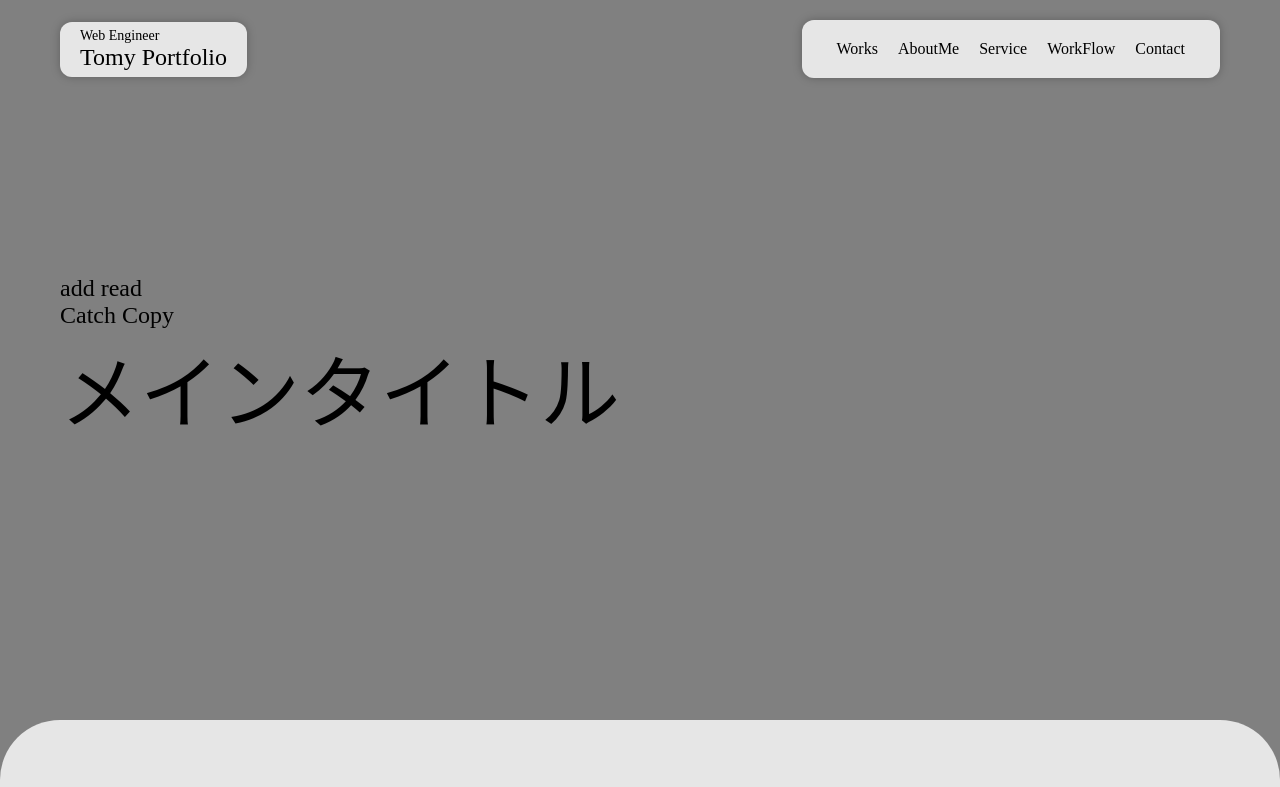
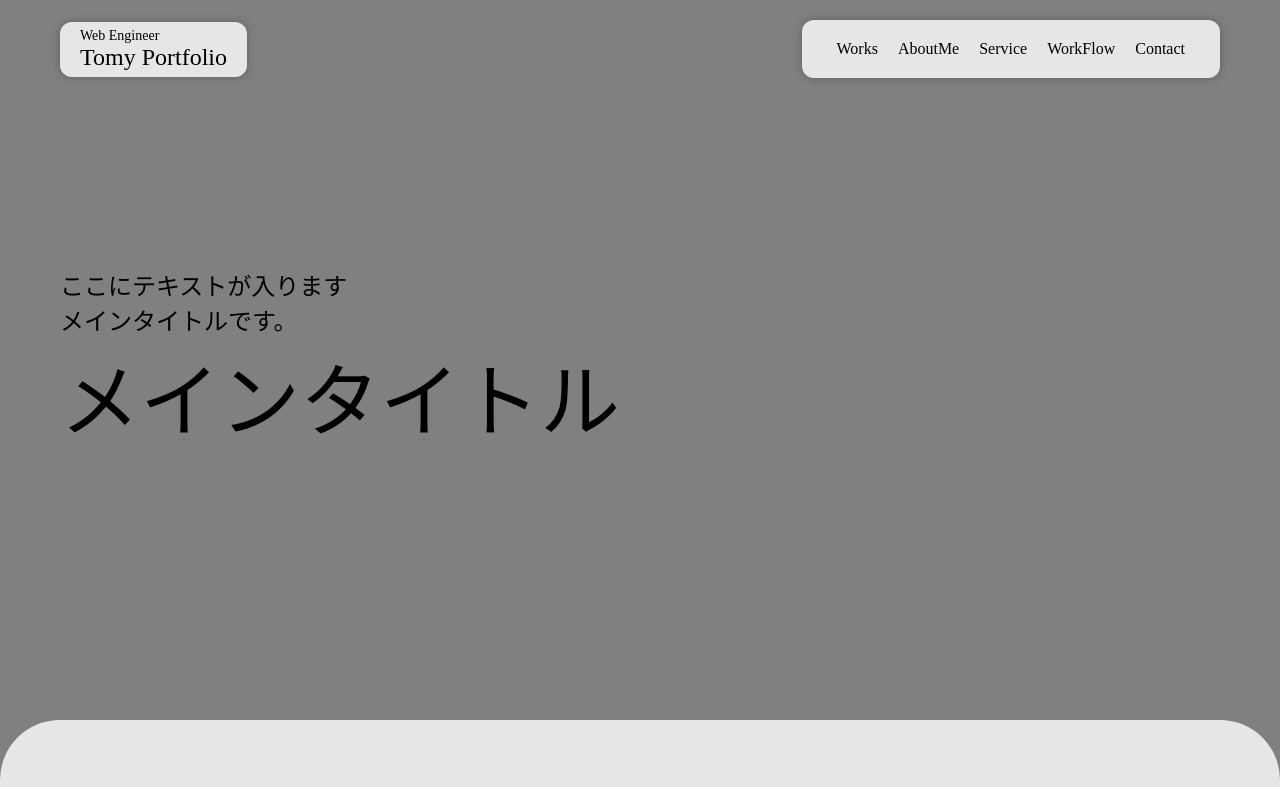
Before and after one commit to tomy-frontend/vite-project, a website built with Vite: page vite-project/src/index.html in a window 1280 px wide. Shown: the top 787 px of the page. Built offline with nearby package versions, Linux system fonts and the light colour scheme; files whose address does not match are found by name.

Commit message:
vite test

```diff
--- a/vite-project/src/index.html
+++ b/vite-project/src/index.html
@@ -142,8 +142,8 @@
       <!-- p-fv -->
       <div class="p-fv l-inner">
         <div class="p-fv__wrapper">
-          <p class="p-fv__lead JsLead1">add read</p>
-          <p class="p-fv__lead JsLead2">Catch Copy</p>
+          <p class="p-fv__lead JsLead1">ここにテキストが入ります</p>
+          <p class="p-fv__lead JsLead2">メインタイトルです。</p>
           <h2 class="p-fv__title JsTitle">メインタイトル</h2>
         </div>
       </div>
```
